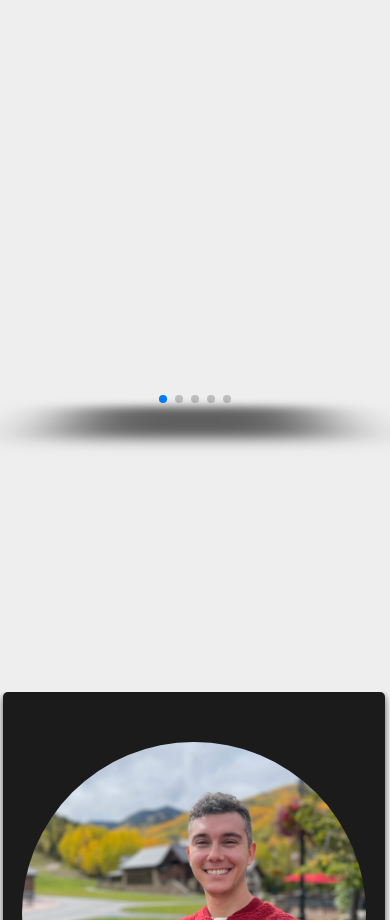
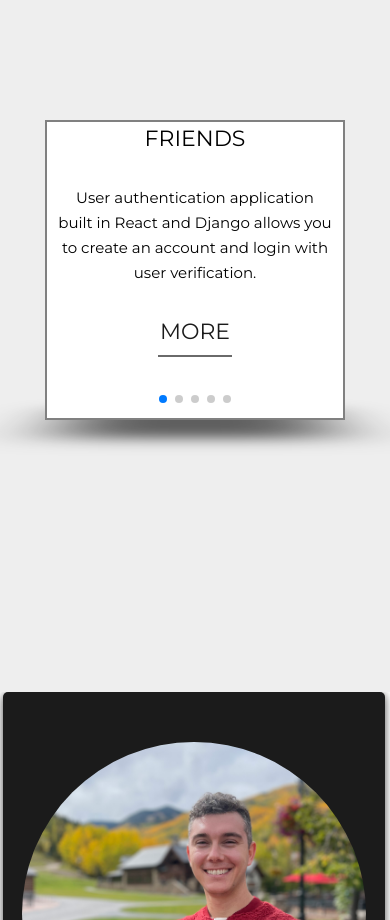
Before and after one commit to martinstojmenovski/Portfolio, a React (Create React App) app: page / in a window 390 px wide. Shown: the part 1180-2100 px from the top of the page. Built offline with nearby package versions, Linux system fonts and the light colour scheme; a web font is replaced by a local one.

Commit message:
Working on project slider for responsive design.

```diff
--- a/src/Components/SwiperJsWork.js
+++ b/src/Components/SwiperJsWork.js
@@ -31,7 +31,13 @@ function SwiperJsWork() {
                 className="mySwiper"
             >
                 {slides.map((slide, index) => (
-                    <SwiperSlide key={index}></SwiperSlide>
+                    <SwiperSlide style={{border: "2px solid gray" , display:"flex", flexDirection:"column", alignItems:"center", backgroundColor:"white"}} key={index}>
+
+                        <h5>{slide.name}</h5>
+                    <p style={{textAlign:"center", padding:"30px 10px"}} >{slide.content}</p>
+                      <a  href={slide.link} target="_blank"><span>MORE</span></a>
+
+                      </SwiperSlide>
                 ))}
                 {/* <SwiperSlide >
                     <div className="container1">
--- a/src/Components/styles.css
+++ b/src/Components/styles.css
@@ -29,7 +29,7 @@
   background-size: cover;
 }
 
-.swiper-slide img {
+.swiper-slide div {
   display: block;
   width: 100%;
 }
```
